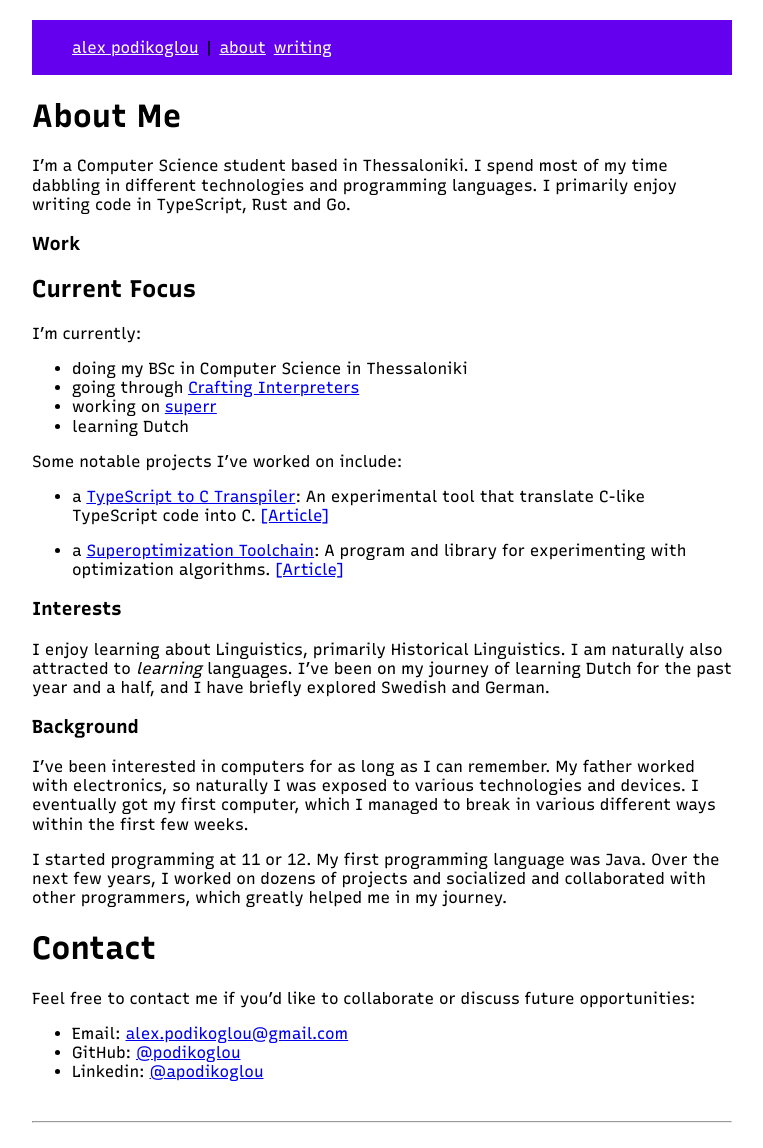
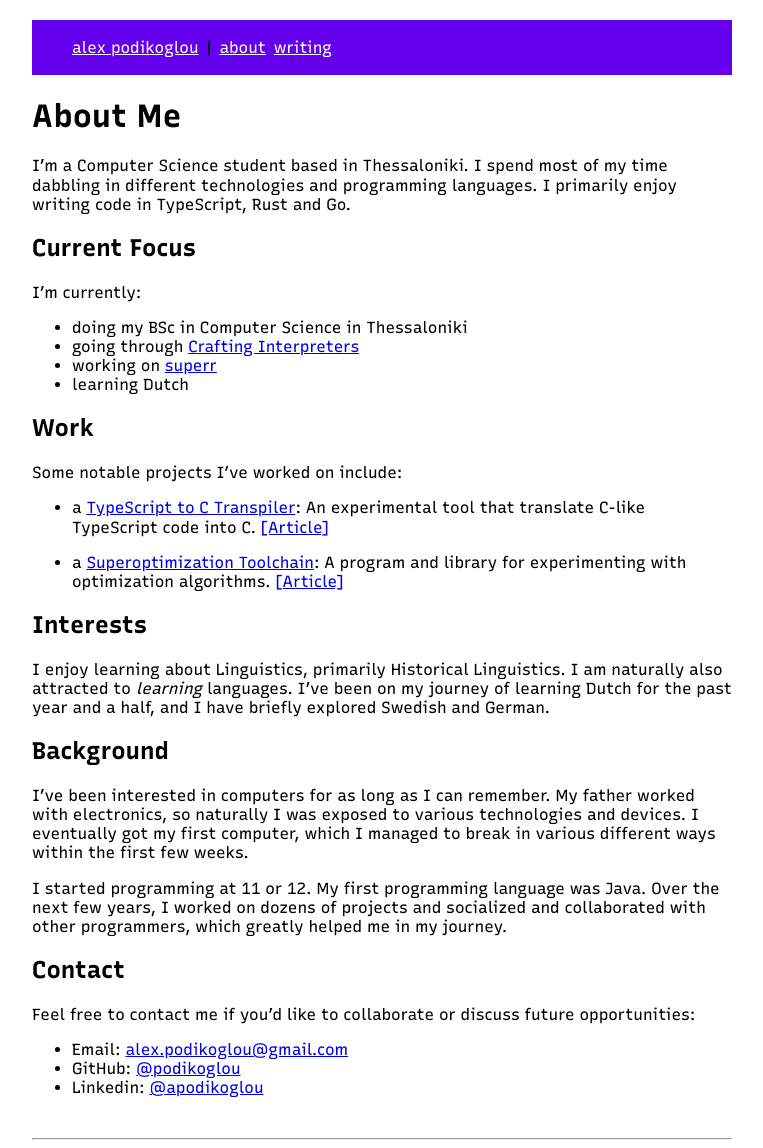
Before and after one commit to podikoglou/podikoglou.eu, a Jekyll site: the page built from about.md, in a window 1280 px wide. Shown: the whole page, without its empty margins (258-1021 px from the left). Built offline with Jekyll 4.4.1, drawn with Linux system fonts in a browser that asks for light colours.

```diff
--- a/about.md
+++ b/about.md
@@ -10,13 +10,14 @@ I'm a Computer Science student based in Thessaloniki. I spend most of my time
 dabbling in different technologies and programming languages. I primarily enjoy
 writing code in TypeScript, Rust and Go.
 
-### Work
 ## Current Focus
 I'm currently:
 - doing my BSc in Computer Science in Thessaloniki
 - going through [Crafting Interpreters](https://www.craftinginterpreters.com/)
 - working on [superr](https://github.com/podikoglou/superr)
 - learning Dutch
+
+## Work
 
 Some notable projects I've worked on include:
 
@@ -28,14 +29,14 @@ Some notable projects I've worked on include:
   program and library for experimenting with optimization algorithms.
   [[Article]](http://podikoglou.eu/rust/superr/vm/2024/07/13/writing-a-superoptimization-toolchain.html)
 
-### Interests
+## Interests
 
 I enjoy learning about Linguistics, primarily Historical Linguistics. I am
 naturally also attracted to _learning_ languages. I've been on my journey of
 learning Dutch for the past year and a half, and I have briefly explored
 Swedish and German.
 
-### Background
+## Background
 
 I've been interested in computers for as long as I can remember. My father
 worked with electronics, so naturally I was exposed to various technologies and
@@ -46,5 +47,5 @@ I started programming at 11 or 12. My first programming language was Java. Over
 the next few years, I worked on dozens of projects and socialized and
 collaborated with other programmers, which greatly helped me in my journey.
 
-# Contact
+## Contact
 {% include contact.md %}
```
